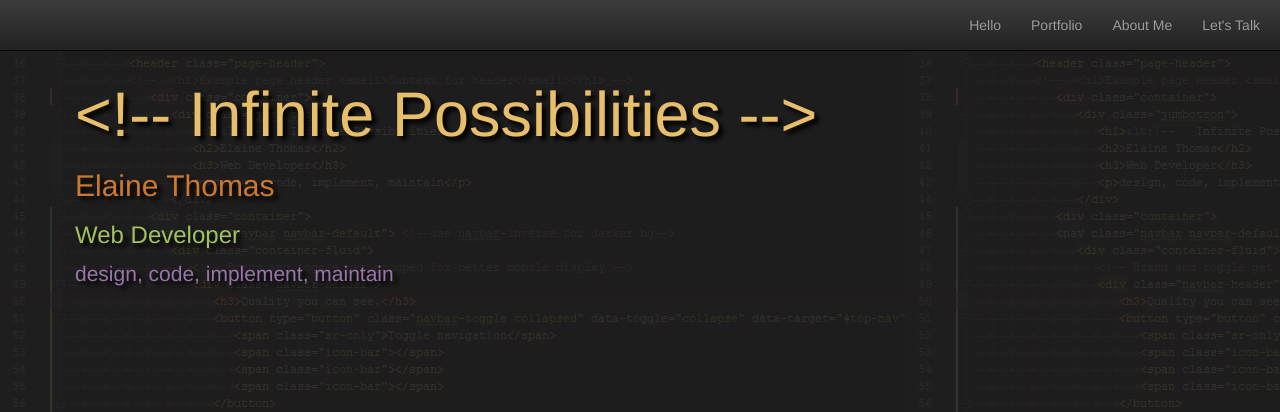
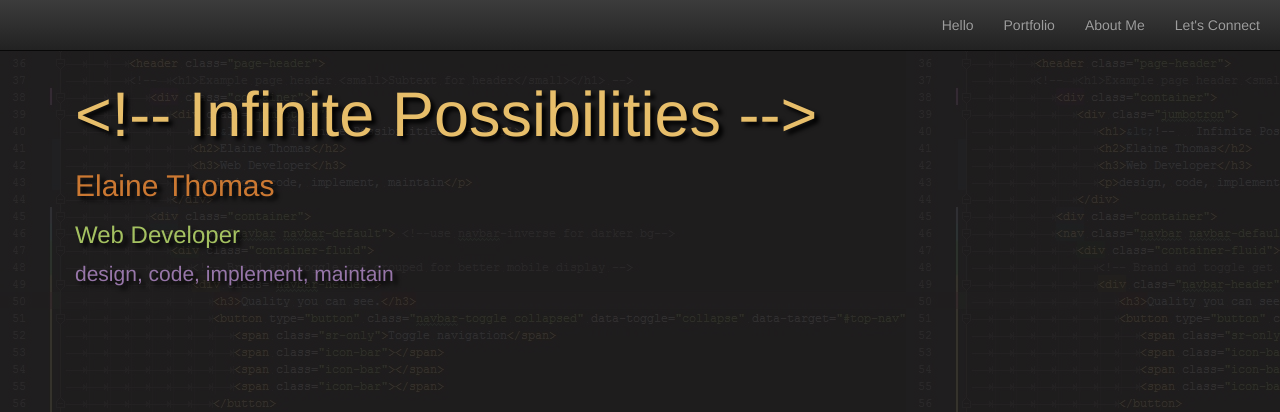
Before and after one commit to elainethomas/el41net, a PHP site: page / in a window 1280 px wide. Shown: the top 412 px of the page. Run offline with PHP 8.4, Linux system fonts and the light colour scheme; some libraries are stand-ins or nearby versions.

Commit message:
anchor link

```diff
--- a/index.php
+++ b/index.php
@@ -63,7 +63,7 @@
                 <li><a href="#">Hello</a></li>
                 <li><a href="#portfolio">Portfolio</a></li>
                 <li><a href="#aboutMe">About Me</a></li>
-                <li><a href="#contact">Let's Talk</a></li>
+                <li><a href="#contact">Let's Connect</a></li>
             </ul>
         </div>
     </nav>
@@ -298,8 +298,9 @@
         </div>
         <hr>
         <!-- The div class="form-wrap" is the black box containing the form. It's set to a column width of 12 for small screens, and a column width of 6 for medium screens on up -->
-        <div class="container"><h1 class="jtron-h2" id="contact">Let's Connect</h1>
-            <h3 class="jtron-h3 center">I work with <a href="http://11online.us">11 Online</a> as a Web
+        <div class="container">
+            <h1 class="jtron-h2">Let's Connect</h1>
+            <h3 class="jtron-h3 center" id="contact">I work with <a href="http://11online.us">11 Online</a> as a Web
                 Developer / Project Manager.</h3></div>
         <div class="container">
             <div class="row">
@@ -314,8 +315,8 @@
                             href='https://www.linkedin.com/in/infinite-possibilities?trk=profile-badge'>Elaine Thomas</a>
                     </div>
 
-                </div><!--			/col-->
-            </div><!--				/container-->
+                </div><!--/col-->
+            </div><!--/container-->
 
         </div>
         <hr>
```
